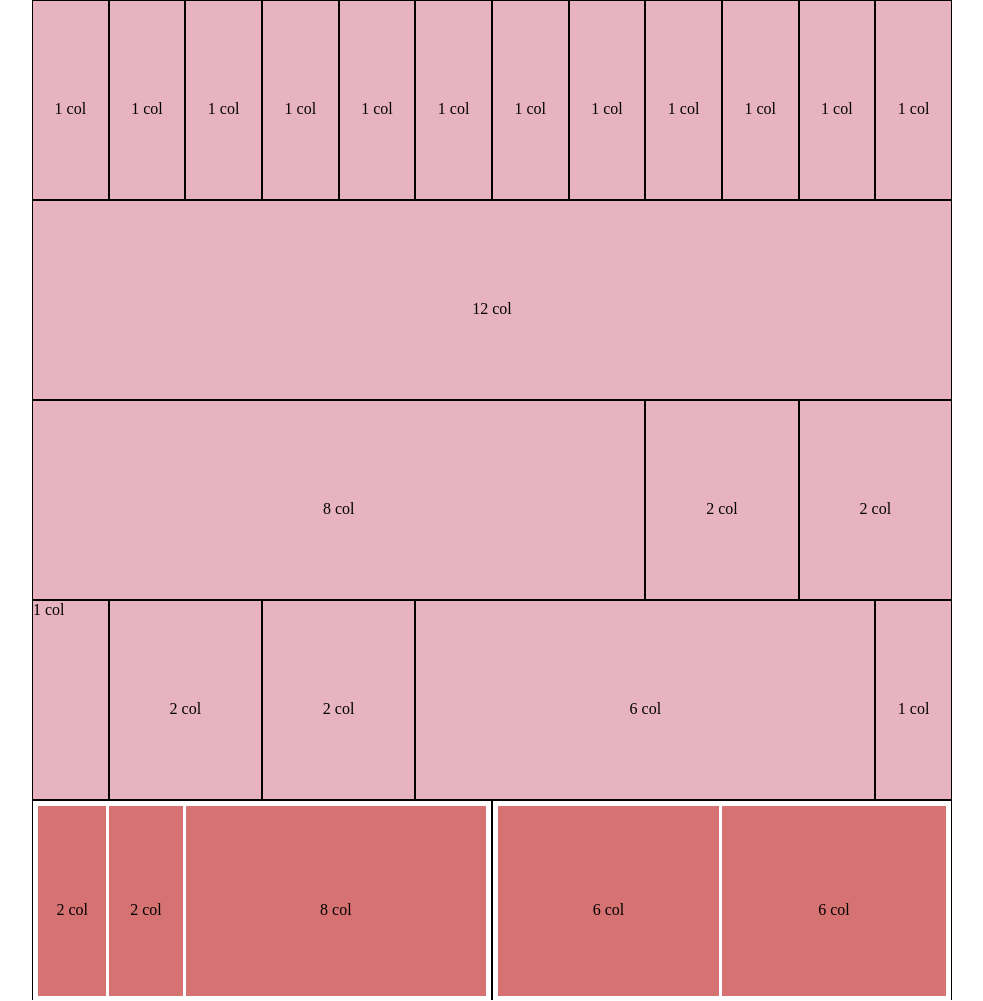
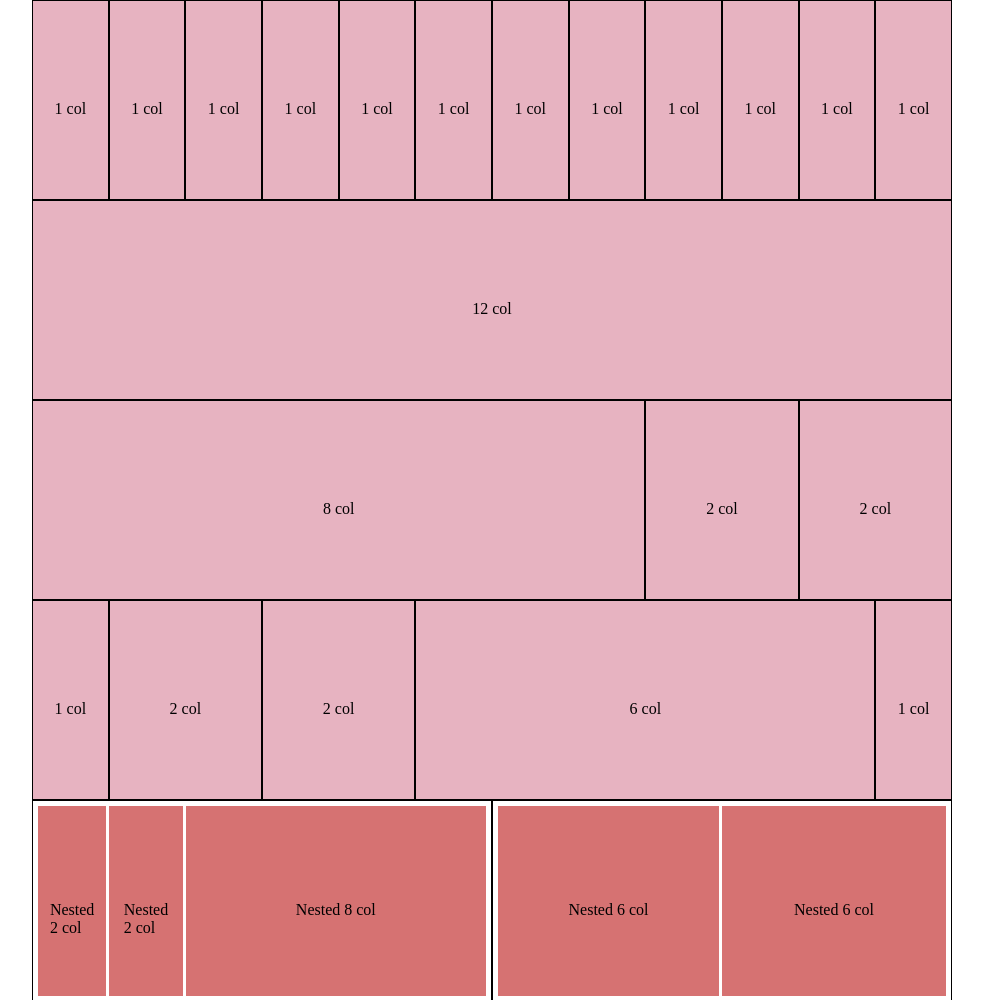
Before and after one commit to LucaSanjevic/html-css-12bool, a plain HTML site: page index.html in a window 1280 px wide. Shown: the whole page, without its empty margins (148-1131 px from the left). Drawn offline with Linux system fonts and the light colour scheme.

Commit message:
modifica ai p

```diff
--- a/index.html
+++ b/index.html
@@ -36,7 +36,7 @@
         </div>
         <!-- QUARTA FILA -->
         <div class="row">
-            <div class="col-1">1 col</div>
+            <div class="col-1"><p>1 col</p></div>
             <div class="col-2"><p>2 col</p></div>
             <div class="col-2"><p>2 col</p></div>
             <div class="col-6"><p>6 col</p></div>
@@ -45,14 +45,14 @@
         <!-- QUINTA FILA -->
         <div class="row">
             <div class="col-6">
-                <div class="col-2"><p>2 col</p></div>
-                <div class="col-2"><p>2 col</p></div>
-                <div class="col-8"><p>8 col</p></div>
+                <div class="col-2"><p>Nested 2 col</p></div>
+                <div class="col-2"><p>Nested 2 col</p></div>
+                <div class="col-8"><p>Nested 8 col</p></div>
             </div>
-            <!-- SESTA FILA -->
+
             <div class="col-6">
-                <div class="col-6"><p>6 col</p></div>
-                <div class="col-6"><p>6 col</p></div>
+                <div class="col-6"><p>Nested 6 col</p></div>
+                <div class="col-6"><p>Nested 6 col</p></div>
             </div>
         </div>
     </div>
```
